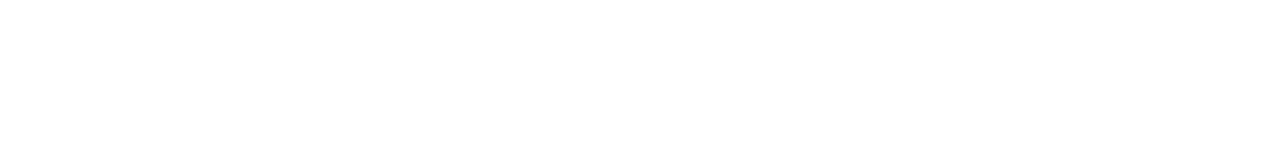
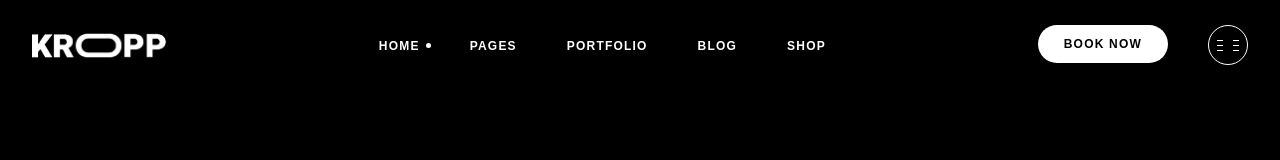
Before and after one commit to Camarederic/CrossFit, a website: page app/index.html in a window 1280 px wide. Drawn offline with nearby package versions, Linux system fonts and the light colour scheme; files that its build step writes are made by us from their sources.

Commit message:
added the header with adaptive

```diff
--- a/app/index.html
+++ b/app/index.html
@@ -3,13 +3,53 @@
   <head>
     <meta charset="UTF-8" />
     <meta name="viewport" content="width=device-width, initial-scale=1.0" />
-    <title>Document</title>
+    <title>CrossFit</title>
     <link rel="stylesheet" href="css/style.min.css" />
   </head>
   <body>
-
-
-
+    <header class="header">
+      <a class="header__logo" href="/">
+        <img
+          class="header__logo-image"
+          src="images/logo.png"
+          alt="Kropp Logo"
+          width="135"
+          height="25"
+          loading="lazy"
+        />
+      </a>
+      <nav class="header__menu">
+        <ul class="header__menu-list">
+          <li class="header__menu-item">
+            <a class="header__menu-link header__menu-link--active" href="/"
+              >Home</a
+            >
+          </li>
+          <li class="header__menu-item">
+            <a class="header__menu-link" href="/">Pages</a>
+          </li>
+          <li class="header__menu-item">
+            <a class="header__menu-link" href="/">Portfolio</a>
+          </li>
+          <li class="header__menu-item">
+            <a class="header__menu-link" href="/">Blog</a>
+          </li>
+          <li class="header__menu-item">
+            <a class="header__menu-link" href="/">Shop</a>
+          </li>
+        </ul>
+      </nav>
+      <div class="header__actions">
+        <button class="header__book-button button" type="button">
+          Book now
+        </button>
+        <button class="header__burger-button" type="button">
+          <span class="header__burger-button-line"></span>
+          <span class="header__burger-button-line"></span>
+          <span class="header__burger-button-line"></span>
+        </button>
+      </div>
+    </header>
 
     <script src="https://ajax.googleapis.com/ajax/libs/jquery/3.7.1/jquery.min.js"></script>
     <script src="https://cdn.jsdelivr.net/gh/fancyapps/fancybox@3.5.7/dist/jquery.fancybox.min.js"></script>
--- a/app/scss/_fonts.scss
+++ b/app/scss/_fonts.scss
@@ -1,9 +1,30 @@
+
 @font-face {
-  font-family: "FiraSans-Thin";
-  font-weight: 100;
+  font-family: "Heebo", sans-serif;
+  font-weight: 300;
   font-style: normal;
-  src: local("FiraSans-Thin"),
-    url("../fonts/FiraSans-Thin.woff2") format("woff2"),
-    url("../fonts/FiraSans-Thin.woff") format("woff");
+  src: local("Heebo-Light"),
+    url("../fonts/Heebo-Light.woff2") format("woff2"),
+    url("../fonts/Heebo-Light.woff") format("woff");
   font-display: swap;
 }
+
+@font-face {
+  font-family: "Heebo", sans-serif;
+  font-weight: 700;
+  font-style: normal;
+  src: local("Heebo-Bold"),
+    url("../fonts/Heebo-Bold.woff2") format("woff2"),
+    url("../fonts/Heebo-Bold.woff") format("woff");
+  font-display: swap;
+}
+
+@font-face {
+  font-family: "Yantramanav", sans-serif;
+  font-weight: 700;
+  font-style: normal;
+  src: local("Heebo-Bold"),
+    url("../fonts/Yantramanav-Bold.woff2") format("woff2"),
+    url("../fonts/Yantramanav-Bold.woff") format("woff");
+  font-display: swap;
+}
--- a/app/scss/_global.scss
+++ b/app/scss/_global.scss
@@ -0,0 +1,59 @@
+body {
+  font-family: var(--font-family-base);
+  color: var(--color-light-gray);
+  font-size: 16px;
+  line-height: 1.75;
+  background-color: var(--color-dark);
+}
+
+a,
+button,
+input,
+textarea,
+svg * {
+  transition-duration: var(--transition-duration);
+}
+
+.container {
+  max-width: 1300px;
+  margin: 0 auto;
+  padding: 0 15px;
+}
+
+a {
+  color: var(--color-light);
+}
+
+a:hover {
+  color: var(--color-light-gray);
+}
+
+h1,
+h2,
+h3,
+h4,
+h5,
+h6 {
+  font-weight: 700;
+  text-transform: uppercase;
+}
+
+.button {
+  display: inline-flex;
+  align-items: center;
+  height: 38px;
+  padding-inline: 26px;
+  font-size: 12px;
+  font-weight: 700;
+  line-height: 2;
+  letter-spacing: 1.2px;
+  white-space: nowrap;
+  text-transform: uppercase;
+  background-color: var(--color-light);
+  border: none;
+  border-radius: var(--border-radius);
+}
+
+.button:hover {
+  background-color: var(--color-light-gray);
+}
--- a/app/scss/_vars.scss
+++ b/app/scss/_vars.scss
@@ -1,7 +1,19 @@
-$green: #4af6cd;
-$bg: #171919;
+:root {
+  --color-dark: #000000;
+  --color-light: #ffffff;
+  --color-dark-gray: #404040;
+  --color-light-gray: #c4c4c4;
 
-%firasans-100 {
-  font-family: "FiraSans-Thin", sans-serif;
-  font-weight: 100;
+  --border-radius: 30px;
+  --border: 1px solid var(--color-light);
+
+  --font-family-base: "Heebo", sans-serif;
+  --font-family-accent: "Yantramanav", sans-serif;
+
+  --input-height: 54px;
+
+  --container-width: 1300px;
+  --container-padding-x: 15px;
+
+  --transition-duration: 0.2s;
 }
--- /dev/null
+++ b/app/scss/blocks/_header.scss
@@ -0,0 +1,98 @@
+.header {
+  display: flex;
+  justify-content: space-between;
+  align-items: center;
+  column-gap: 20px;
+  height: 90px;
+  padding-inline: 32px;
+  &__logo {
+    flex-shrink: 0;
+  }
+  &__menu-list {
+    display: flex;
+    flex-wrap: wrap;
+    column-gap: 50px;
+  }
+  &__menu-link {
+    text-transform: uppercase;
+    font-size: 12px;
+    font-weight: 700;
+    line-height: 18px;
+    letter-spacing: 1.2px;
+    column-gap: 7px;
+    position: relative;
+  }
+  &__menu-link--active::after {
+    content: "";
+    position: absolute;
+    width: 5px;
+    height: 5px;
+    left: 40px;
+    bottom: 5px;
+    border-radius: 50%;
+    margin-left: 7px;
+    background-color: currentColor;
+  }
+  &__actions {
+    display: flex;
+    column-gap: 40px;
+  }
+  &__burger-button {
+    display: inline-flex;
+    flex-direction: column;
+    justify-content: center;
+    row-gap: 4px;
+    width: 40px;
+    height: 40px;
+    padding-left: 8px;
+    color: var(--color-light);
+    background-color: transparent;
+    border: var(--border);
+    border-radius: var(--border-radius);
+  }
+  &__burger-button:hover {
+    color: var(--color-light-gray);
+    border-color: currentColor;
+  }
+
+  &__burger-button-line {
+    width: 6px;
+    height: 1px;
+    background-color: currentColor;
+    box-shadow: 16px 0 0 currentColor;
+  }
+}
+
+@media (max-width: 1024px) {
+  .header {
+    flex-wrap: wrap;
+    row-gap: 10px;
+    padding-top: 20px;
+    padding-inline: 15px;
+    &__menu-link {
+      height: 50px;
+    }
+  }
+  .header__menu {
+    order: 1;
+    flex-basis: 100%;
+  }
+}
+
+@media (max-width: 767px) {
+  .header {
+    &__menu-list {
+      column-gap: 24px;
+    }
+    padding-top: 10px;
+    &__menu-link {
+      height: 32px;
+    }
+    &__actions {
+      column-gap: 15px;
+    }
+  }
+  .button {
+    padding-inline: 18px;
+  }
+}
--- a/app/scss/style.scss
+++ b/app/scss/style.scss
@@ -4,3 +4,5 @@
 @import "global";
 @import "libs";
 @import "media";
+
+@import "blocks/header";
```
Also changed, not shown: app/fonts/Heebo-Bold.woff (added), app/fonts/Heebo-Bold.woff2 (added), app/fonts/Heebo-Light.woff (added), app/fonts/Heebo-Light.woff2 (added), app/fonts/Yantramanav-Bold.woff (added), app/fonts/Yantramanav-Bold.woff2 (added), app/icons/burger-icon.svg (added), app/images/logo.png (added).
